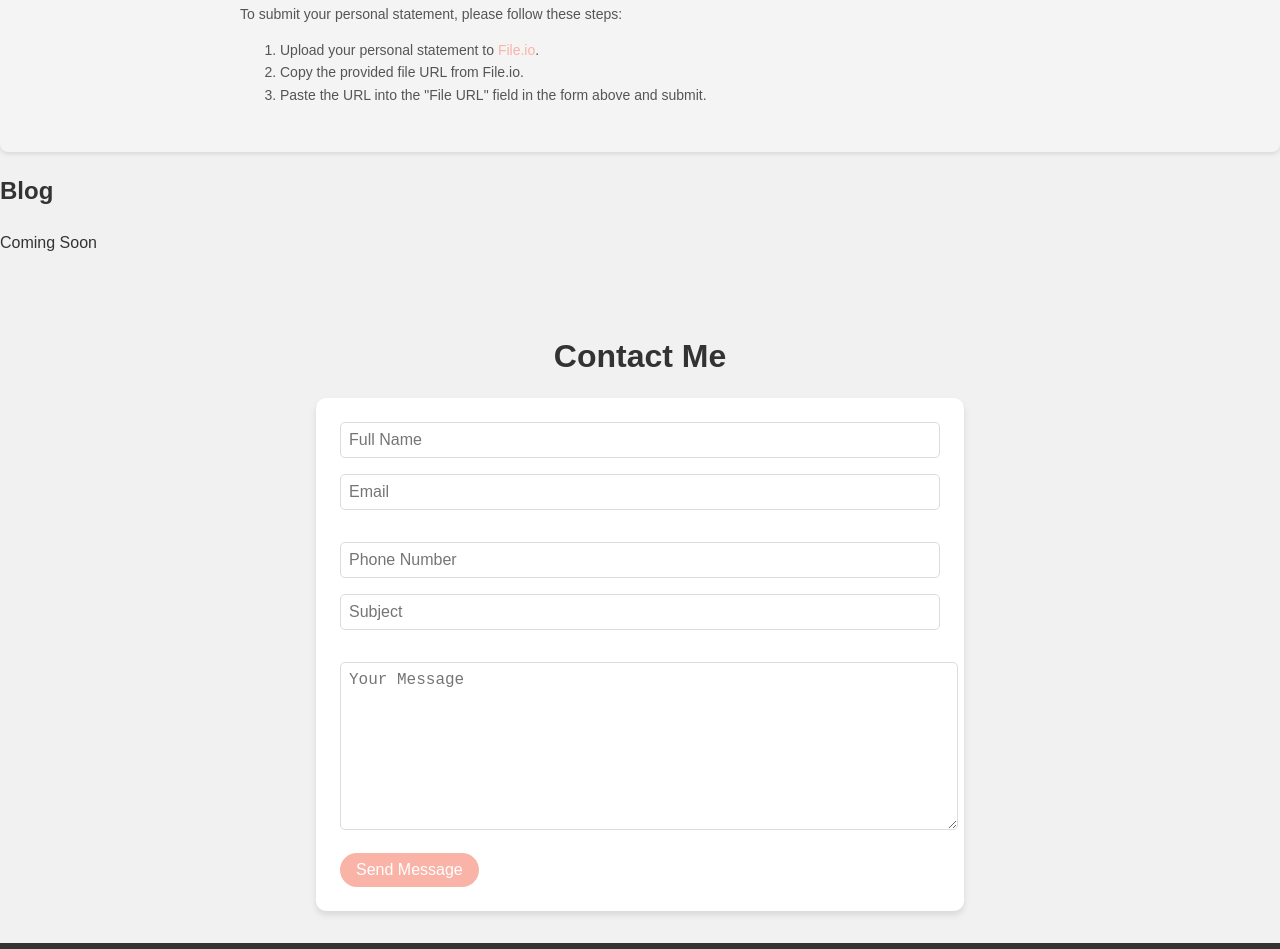
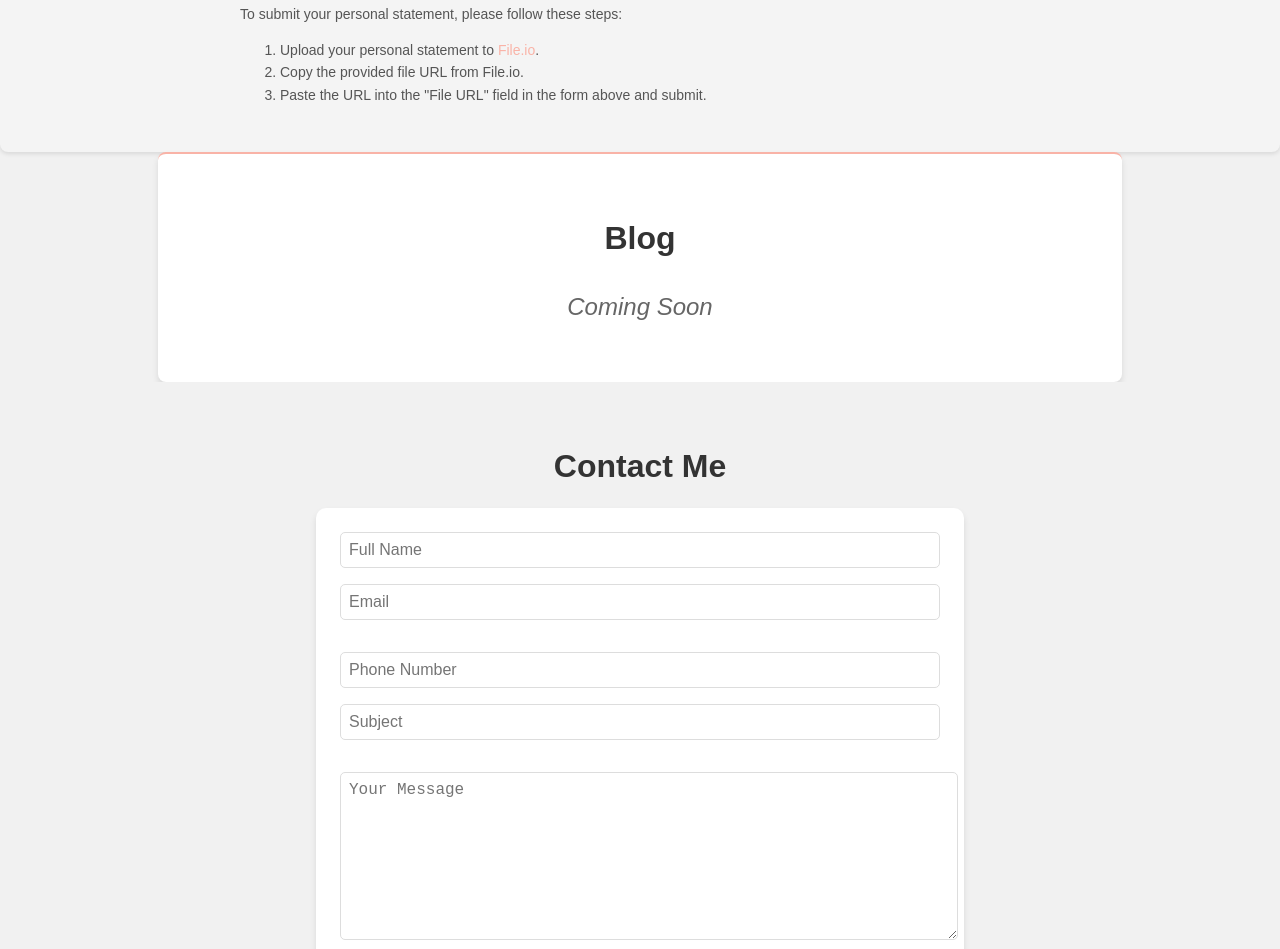
Before and after one commit to walidahhh/w4studies, a plain HTML site: page index.html in a window 1280 px wide. Shown: the part 4127-5076 px from the top of the page. Drawn offline with nearby package versions, Linux system fonts and the light colour scheme.

Commit message:
Update style.css

```diff
--- a/style.css
+++ b/style.css
@@ -387,6 +387,33 @@ a {
 #upload-instructions a:hover {
     text-decoration: underline;
 }
+/* Blog Section */
+.blog {
+    padding: 2rem;
+    background: #fff; /* Match the background color with the rest of the site */
+    text-align: center;
+    max-width: 900px; /* Restrict the width for better readability */
+    margin: 0 auto; /* Center the blog section horizontally */
+    border-top: 2px solid #F9B3A7; /* Add border to match the brand color */
+    box-shadow: 0 4px 6px rgba(0, 0, 0, 0.1); /* Add shadow for depth */
+    border-radius: 8px; /* Rounded corners for consistency */
+}
+
+/* Blog Heading */
+.blog .heading {
+    font-size: 2rem;
+    margin-bottom: 1rem;
+    color: #333; /* Consistent heading color */
+    font-weight: bold; /* Make the heading bold */
+}
+
+/* Coming Soon Text */
+.blog .coming-soon {
+    font-size: 1.5rem;
+    color: #666; /* Match text color with the rest of the site */
+    font-style: italic;
+}
+
 
 /* Contact Form Section */
 .contact-form {
```
